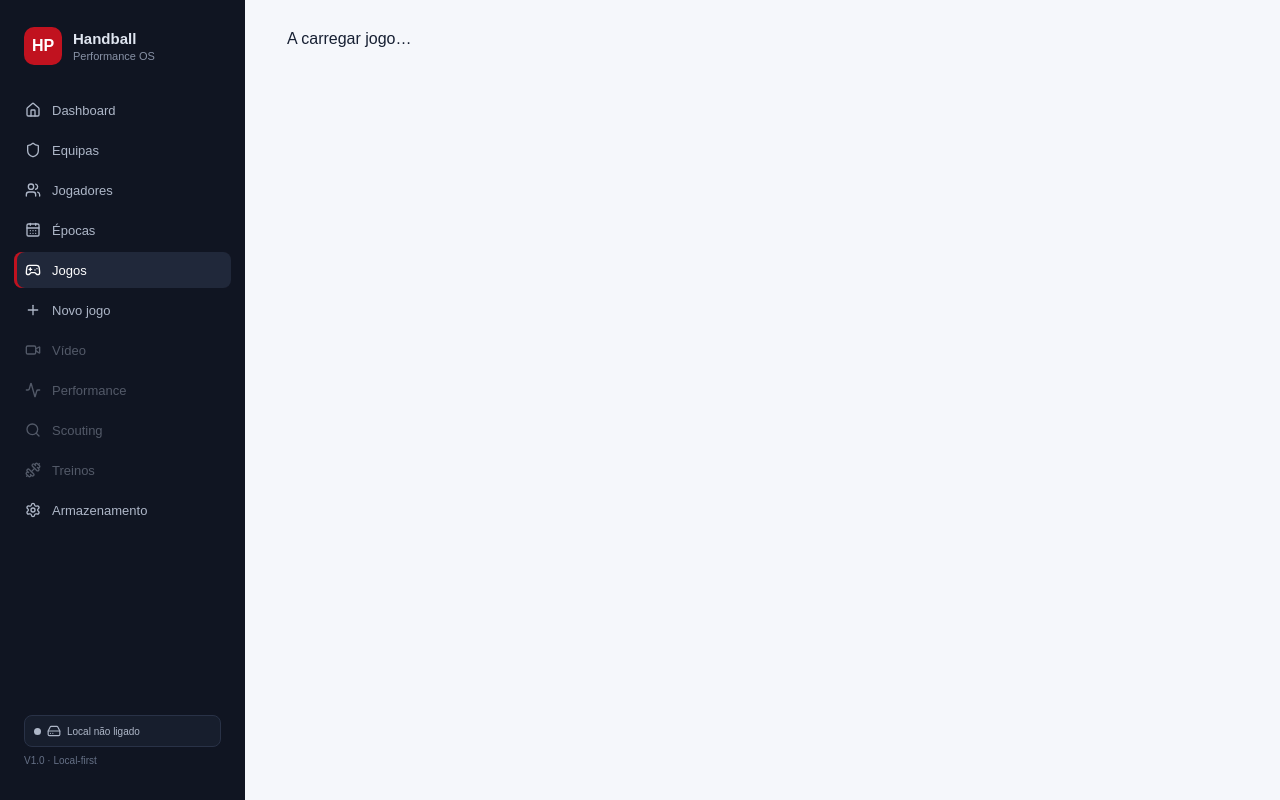
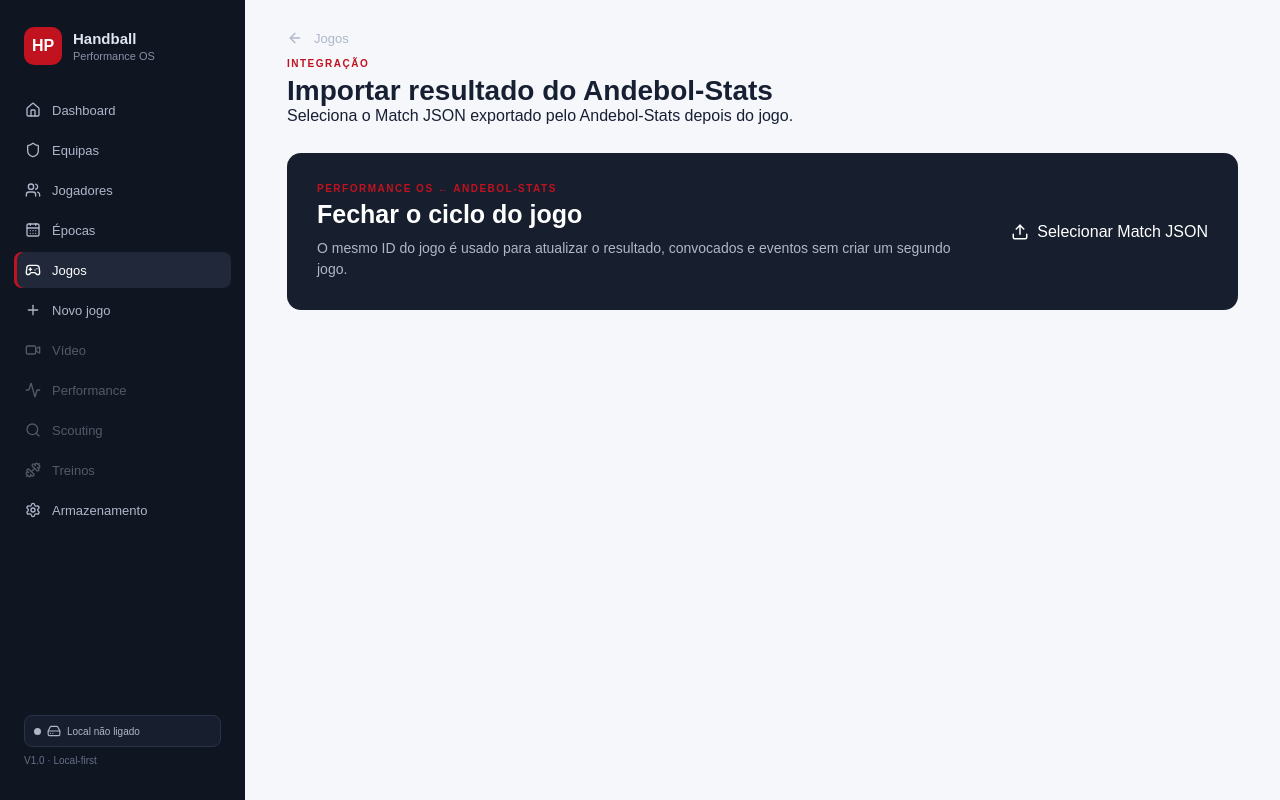
Before and after one commit to AndreBitZ/handball-performance-os, a Next.js app: page /games/import in a window 1280 px wide. Built offline with nearby package versions, Linux system fonts and the light colour scheme.

Commit message:
feat: add Andebol-Stats result import screen

```diff
--- /dev/null
+++ b/app/games/import/page.tsx
@@ -0,0 +1,62 @@
+'use client'
+
+import Link from 'next/link'
+import { useState } from 'react'
+import { ArrowLeft, Upload, CheckCircle2 } from 'lucide-react'
+import { db } from '../../../src/lib/storage/db'
+import { importAndebolStatsResult } from '../../../src/lib/integration/importMatchPackage'
+import '../../dashboard.css'
+
+export default function ImportGameResultPage() {
+  const [importing, setImporting] = useState(false)
+  const [message, setMessage] = useState<string | null>(null)
+  const [matchId, setMatchId] = useState<string | null>(null)
+
+  async function handleFile(file?: File) {
+    if (!file) return
+    if (!db) {
+      setMessage('A base de dados local só está disponível no browser.')
+      return
+    }
+
+    setImporting(true)
+    setMessage(null)
+    setMatchId(null)
+    try {
+      const payload = JSON.parse(await file.text())
+      await importAndebolStatsResult(db, payload)
+      setMatchId(payload.match.id)
+      setMessage('Resultado importado com sucesso para o Performance OS.')
+    } catch (error) {
+      setMessage(error instanceof Error ? error.message : 'Não foi possível importar o Match JSON.')
+    } finally {
+      setImporting(false)
+    }
+  }
+
+  return <main className="content standalonePage">
+    <header className="topbar">
+      <div>
+        <Link href="/games" className="navItem" style={{ display:'inline-flex', padding:0, marginBottom:12 }}><ArrowLeft size={16}/> Jogos</Link>
+        <p className="eyebrow">INTEGRAÇÃO</p>
+        <h1>Importar resultado do Andebol-Stats</h1>
+        <p>Seleciona o Match JSON exportado pelo Andebol-Stats depois do jogo.</p>
+      </div>
+    </header>
+
+    <section className="hero">
+      <div>
+        <p className="eyebrow">PERFORMANCE OS ← ANDEBOL-STATS</p>
+        <h2>Fechar o ciclo do jogo</h2>
+        <p>O mesmo ID do jogo é usado para atualizar o resultado, convocados e eventos sem criar um segundo jogo.</p>
+      </div>
+      <label style={{ display:'inline-flex', alignItems:'center', gap:8, cursor: importing ? 'default' : 'pointer' }}>
+        <Upload size={18}/>
+        <span>{importing ? 'A importar…' : 'Selecionar Match JSON'}</span>
+        <input type="file" accept="application/json,.json" disabled={importing} onChange={event => { void handleFile(event.target.files?.[0]); event.currentTarget.value = '' }} style={{ display:'none' }}/>
+      </label>
+    </section>
+
+    {message && <section className="section"><p role="status">{message}</p>{matchId && <p><CheckCircle2 size={16} style={{ verticalAlign:'middle', marginRight:6 }}/>Jogo: <Link href={`/games/${matchId}`}>{matchId}</Link></p>}</section>}
+  </main>
+}
```
